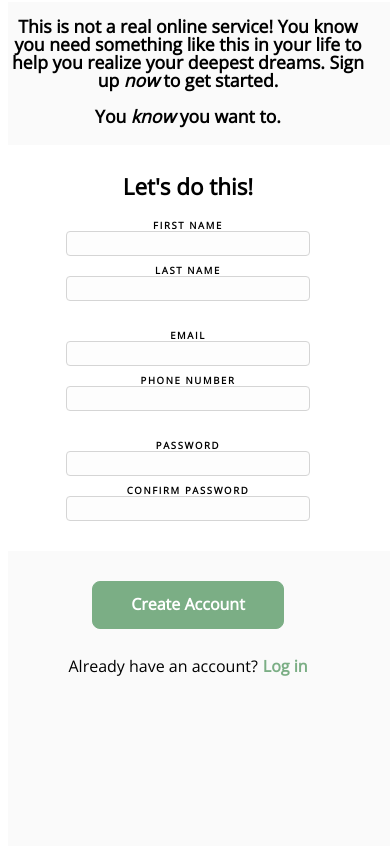
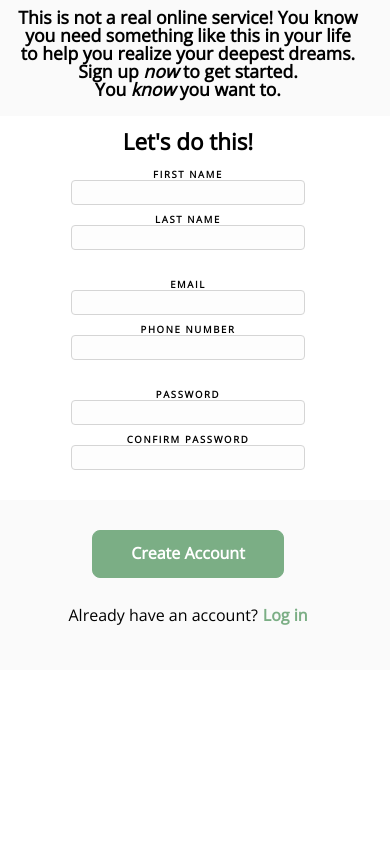
Before and after one commit to poretix/Sign-Up-Form, a plain HTML site: page index.html in a window 390 px wide. Shown: the part 179-1030 px from the top of the page. After the commit the page ends 849 px from the top, so only its background shows below. Drawn offline with Linux system fonts and the light colour scheme.

Commit message:
Edited to be more mobile compitable

```diff
--- a/styles.css
+++ b/styles.css
@@ -131,6 +131,12 @@ body {
 }
 
 @media screen and (max-width: 400px) {
+    * {
+        margin: 0;
+        padding: 0;
+        box-sizing: border-box;
+    }
+
     body {
         flex-direction: column;
     }
@@ -141,30 +147,34 @@ body {
     }
 
     .logo {
-        top: 40px;
+        top: 3vh;
         height: 100px;
         width: 100vw;
     }
 
     .right-side {
         width: 100vw;
-        height: 100vh;
+        height: 100%;
     }
 
     .paragraph {
-        padding-left: 0;
-        padding-top: 0;
+        padding-left: 16px;;
+        padding-top: 16px;
         padding-right: 30px;
-        padding-bottom: 0;
+        padding-bottom: 16px;;
         text-align: center;
     }
 
     .form-area {
-        padding-top: 10px;
-        padding-left: 0;
+        padding-top: 16px;
+        padding-left: 16px;
         padding-right: 30px;
         text-align: center;
         box-shadow: none;
+    }
+
+    .form-area p{
+        padding-bottom: 16px;
     }
 
     .form-top, .form-middle, .form-bottom {
@@ -184,11 +194,12 @@ body {
 
     .signup-area {
         text-align: center;
-        padding-right: 60px;
+        padding-left: 16px;
     }
 
     .account-info {
         display: flex;
         justify-content: center;
+        padding-bottom: 16px;
     }
 }
```
